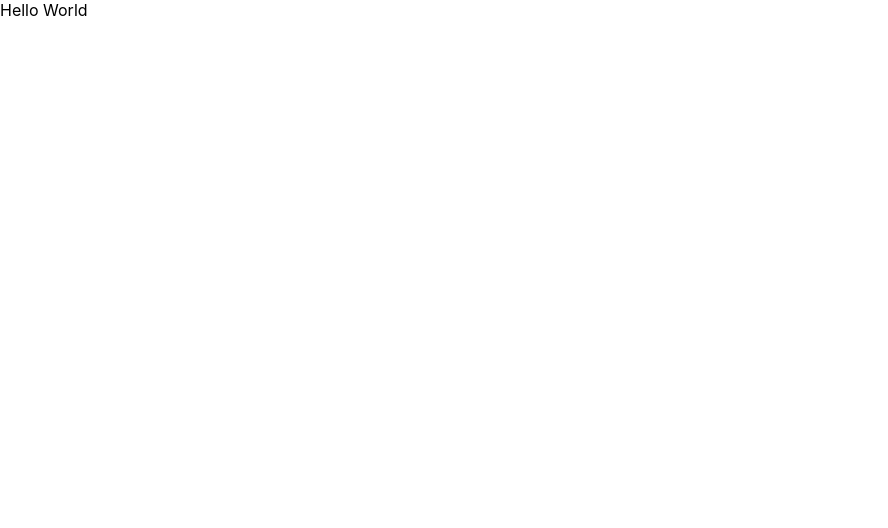
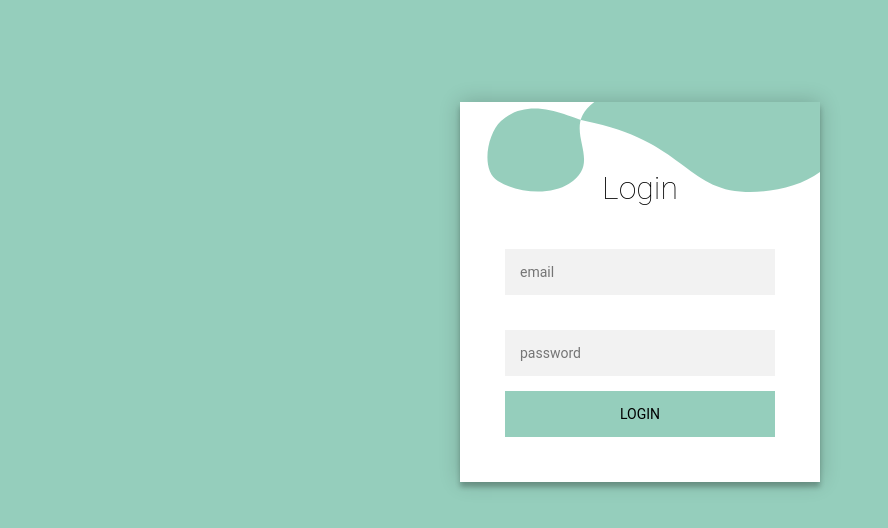
Before and after one commit to Eleein/my_butler_notes, a React (Create React App) app: page / in a window 1280 px wide. Shown: the top 528 px of the page, without its empty margins (0-888 px from the left). Built offline with nearby package versions, Linux system fonts and the light colour scheme.

Commit message:
Authentication 	-Add api calls 	-Authenticate user 	-Style login page
Reported-by:Dania Duany

```diff
--- a/package.json
+++ b/package.json
@@ -37,5 +37,6 @@
       "last 1 firefox version",
       "last 1 safari version"
     ]
-  }
+  },
+  "proxy": "https://bowtie.mailbutler.io/api/v2"
 }
--- a/src/App.js
+++ b/src/App.js
@@ -1,21 +1,19 @@
-import React, {useContext} from "react";
-import {Route, Switch} from "react-router-dom";
-import {AppContext} from "./AppContext";
-import {PageNotFound} from "./PageNotFound/PageNotFound";
-import {paths} from "./utils/route_paths";
+import React from "react";
+import { Route, Switch } from "react-router-dom";
+import styles from "./App.module.scss";
+
+
+import { PageNotFound } from "./PageNotFound/PageNotFound";
+import { paths } from "./utils/route_paths";
+import { Login } from "./Login/Login";
 
 function App() {
-  const {
-    globalState: { name },
-  } = useContext(AppContext);
-
-const {login, notes} = paths;
+  const { login, notes } = paths;
   return (
-    <div className="App">
-      <header className="App-header">{name}</header>
+    <div className={styles.App}>
       <Switch>
         <Route exact path={login}>
-          {/*Here Login Component*/}
+          <Login />
         </Route>
         <Route exact path={notes}>
           {/* Here Notes Component*/}
--- /dev/null
+++ b/src/App.module.scss
@@ -0,0 +1,7 @@
+.App{
+  background-color: #95cebc;
+}
+
+.image{
+  background-image: url("./images/footer.svg");
+}
--- a/src/AppContext.js
+++ b/src/AppContext.js
@@ -4,7 +4,7 @@ export const AppContext = React.createContext();
 
 //HOC returns provider and allows usage of state variables from within the function.
 export function BindAppContext({ children }) {
-  const [globalState, setGlobalState] = useState({ name: "Hello World" });
+  const [globalState, setGlobalState] = useState({});
   //updateGlobalState is used in two ways:
   /* 1: Passing the whole response object of the API call into globalState
    *  2: Updating individual part of the globalState object */
--- /dev/null
+++ b/src/Login/Login.js
@@ -0,0 +1,45 @@
+import React, { useContext } from "react";
+import styles from "./Login.module.scss";
+import { AppContext } from "../AppContext";
+
+export function Login() {
+  const {
+    globalState: { email, password },
+    updateGlobalState,
+  } = useContext(AppContext);
+
+  return (
+    <div className={styles.loginLayout}>
+      <div className={styles.formLayout}>
+        <h1>Login</h1>
+        <form className={styles.form}>
+          <label htmlFor="email">Email:</label>
+          <div className={styles.emailField}>
+            <input
+              type="email"
+              id="email"
+              value={email}
+              placeholder="email"
+              onChange={({ target: { value } }) =>
+                updateGlobalState({ email: value })
+              }
+            />
+          </div>
+
+          <label htmlFor="password">Password:</label>
+          <input
+            type="password"
+            id="password"
+            value={password}
+            placeholder="password"
+            onChange={({ target: { value } }) =>
+              updateGlobalState({ password: value })
+            }
+          />
+
+          <button>Login</button>
+        </form>
+      </div>
+    </div>
+  );
+}
--- /dev/null
+++ b/src/Login/Login.module.scss
@@ -0,0 +1,63 @@
+.loginLayout{
+  width: 360px;
+  padding: 8% 0 0;
+  margin: auto;
+}
+
+.formLayout{
+  position: relative;
+  z-index: 1;
+  background: #FFFFFF url("../images/footer.svg") no-repeat;
+  max-width: 360px;
+  margin: 0 auto 100px;
+  padding: 45px;
+  text-align: center;
+  box-shadow: 0 0 20px 0 rgba(0, 0, 0, 0.2), 0 5px 5px 0 rgba(0, 0, 0, 0.24);
+}
+//.form{
+//  display:flex;
+//  flex-flow: column nowrap;
+//  align-items: center;
+//}
+label{
+  visibility: hidden;
+}
+
+input{
+  font-family: "Roboto", sans-serif;
+  outline: 0;
+  background: #f2f2f2;
+  width: 100%;
+  border: 0;
+  margin: 0 0 15px;
+  padding: 15px;
+  box-sizing: border-box;
+  font-size: 14px;
+}
+
+button {
+  font-family: "Roboto", sans-serif;
+  text-transform: uppercase;
+  outline: 0;
+  background: #95cebc;
+  width: 100%;
+  border: 0;
+  padding: 15px;
+  color: #000;
+  font-size: 14px;
+
+  cursor: pointer;
+}
+button:hover,.form button:active,.form button:focus {
+  background: #68998f;
+}
+
+h1{
+  font-family: "Roboto", "Helvetica", "Arial", sans-serif;
+  font-weight: 100;
+  line-height: 1.2
+}
+
+.image{
+
+}
--- a/src/index.css
+++ b/src/index.css
@@ -3,6 +3,7 @@ body {
   font-family: -apple-system, BlinkMacSystemFont, 'Segoe UI', 'Roboto', 'Oxygen',
     'Ubuntu', 'Cantarell', 'Fira Sans', 'Droid Sans', 'Helvetica Neue',
     sans-serif;
+  background-color: #95cebc;
   -webkit-font-smoothing: antialiased;
   -moz-osx-font-smoothing: grayscale;
 }
--- a/src/index.js
+++ b/src/index.js
@@ -4,7 +4,7 @@ import { BindAppContext } from "./AppContext";
 import { BrowserRouter as Router } from "react-router-dom";
 import "./index.css";
 import App from "./App";
-import * as serviceWorker from "./serviceWorker";
+
 
 ReactDOM.render(
   <React.StrictMode>
@@ -16,8 +16,3 @@ ReactDOM.render(
   </React.StrictMode>,
   document.getElementById("root")
 );
-
-// If you want your app to work offline and load faster, you can change
-// unregister() to register() below. Note this comes with some pitfalls.
-// Learn more about service workers: https://bit.ly/CRA-PWA
-serviceWorker.unregister();
--- a/src/serviceWorker.js
+++ /dev/null
@@ -1,141 +0,0 @@
-// This optional code is used to register a service worker.
-// register() is not called by default.
-
-// This lets the app load faster on subsequent visits in production, and gives
-// it offline capabilities. However, it also means that developers (and users)
-// will only see deployed updates on subsequent visits to a page, after all the
-// existing tabs open on the page have been closed, since previously cached
-// resources are updated in the background.
-
-// To learn more about the benefits of this model and instructions on how to
-// opt-in, read https://bit.ly/CRA-PWA
-
-const isLocalhost = Boolean(
-  window.location.hostname === 'localhost' ||
-    // [::1] is the IPv6 localhost address.
-    window.location.hostname === '[::1]' ||
-    // 127.0.0.0/8 are considered localhost for IPv4.
-    window.location.hostname.match(
-      /^127(?:\.(?:25[0-5]|2[0-4][0-9]|[01]?[0-9][0-9]?)){3}$/
-    )
-);
-
-export function register(config) {
-  if (process.env.NODE_ENV === 'production' && 'serviceWorker' in navigator) {
-    // The URL constructor is available in all browsers that support SW.
-    const publicUrl = new URL(process.env.PUBLIC_URL, window.location.href);
-    if (publicUrl.origin !== window.location.origin) {
-      // Our service worker won't work if PUBLIC_URL is on a different origin
-      // from what our page is served on. This might happen if a CDN is used to
-      // serve assets; see https://github.com/facebook/create-react-app/issues/2374
-      return;
-    }
-
-    window.addEventListener('load', () => {
-      const swUrl = `${process.env.PUBLIC_URL}/service-worker.js`;
-
-      if (isLocalhost) {
-        // This is running on localhost. Let's check if a service worker still exists or not.
-        checkValidServiceWorker(swUrl, config);
-
-        // Add some additional logging to localhost, pointing developers to the
-        // service worker/PWA documentation.
-        navigator.serviceWorker.ready.then(() => {
-          console.log(
-            'This web app is being served cache-first by a service ' +
-              'worker. To learn more, visit https://bit.ly/CRA-PWA'
-          );
-        });
-      } else {
-        // Is not localhost. Just register service worker
-        registerValidSW(swUrl, config);
-      }
-    });
-  }
-}
-
-function registerValidSW(swUrl, config) {
-  navigator.serviceWorker
-    .register(swUrl)
-    .then(registration => {
-      registration.onupdatefound = () => {
-        const installingWorker = registration.installing;
-        if (installingWorker == null) {
-          return;
-        }
-        installingWorker.onstatechange = () => {
-          if (installingWorker.state === 'installed') {
-            if (navigator.serviceWorker.controller) {
-              // At this point, the updated precached content has been fetched,
-              // but the previous service worker will still serve the older
-              // content until all client tabs are closed.
-              console.log(
-                'New content is available and will be used when all ' +
-                  'tabs for this page are closed. See https://bit.ly/CRA-PWA.'
-              );
-
-              // Execute callback
-              if (config && config.onUpdate) {
-                config.onUpdate(registration);
-              }
-            } else {
-              // At this point, everything has been precached.
-              // It's the perfect time to display a
-              // "Content is cached for offline use." message.
-              console.log('Content is cached for offline use.');
-
-              // Execute callback
-              if (config && config.onSuccess) {
-                config.onSuccess(registration);
-              }
-            }
-          }
-        };
-      };
-    })
-    .catch(error => {
-      console.error('Error during service worker registration:', error);
-    });
-}
-
-function checkValidServiceWorker(swUrl, config) {
-  // Check if the service worker can be found. If it can't reload the page.
-  fetch(swUrl, {
-    headers: { 'Service-Worker': 'script' },
-  })
-    .then(response => {
-      // Ensure service worker exists, and that we really are getting a JS file.
-      const contentType = response.headers.get('content-type');
-      if (
-        response.status === 404 ||
-        (contentType != null && contentType.indexOf('javascript') === -1)
-      ) {
-        // No service worker found. Probably a different app. Reload the page.
-        navigator.serviceWorker.ready.then(registration => {
-          registration.unregister().then(() => {
-            window.location.reload();
-          });
-        });
-      } else {
-        // Service worker found. Proceed as normal.
-        registerValidSW(swUrl, config);
-      }
-    })
-    .catch(() => {
-      console.log(
-        'No internet connection found. App is running in offline mode.'
-      );
-    });
-}
-
-export function unregister() {
-  if ('serviceWorker' in navigator) {
-    navigator.serviceWorker.ready
-      .then(registration => {
-        registration.unregister();
-      })
-      .catch(error => {
-        console.error(error.message);
-      });
-  }
-}
```
Also changed, not shown: src/api/authentication.js (added, +19 -0 lines), src/images/footer.svg (added).
